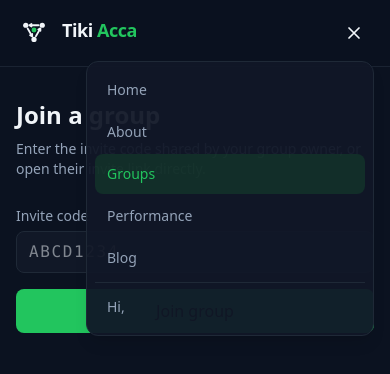
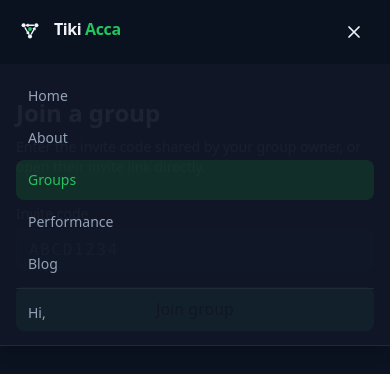
Before and after one commit to DanScreen/the-syndicate, a Next.js app in the folder apps/web/: page /groups/join in a window 390 px wide. Both pictures are taken after a click on the button "Open menu". Shown: the top 374 px of the page. Built offline with nearby package versions, Linux system fonts and the light colour scheme; no server answers.

Commit message:
Tighten mobile header: smaller logo and full-width menu
Keep only the wordmark and menu button on small screens; drop the always-
visible Sign up so the bar stops feeling cramped. Menu panel spans the
header width.

Co-authored-by: DanScreen <DanScreen@users.noreply.github.com>

```diff
--- a/apps/web/src/components/header.tsx
+++ b/apps/web/src/components/header.tsx
@@ -50,10 +50,15 @@ export function AppHeader({ userName }: { userName: string }) {
 
   return (
     <header className="sticky top-0 z-50 border-b border-border/80 bg-background/80 backdrop-blur-md">
-      <div className="mx-auto flex max-w-6xl items-center justify-between gap-3 px-4 py-3 md:gap-4 md:py-4">
+      <div className="relative mx-auto flex max-w-6xl items-center justify-between gap-3 px-4 py-3 md:gap-4 md:py-4">
         <div className="flex min-w-0 items-center gap-x-6">
           <div className="flex shrink-0 items-center gap-2.5">
-            <Logo href="/" size="md" />
+            <span className="md:hidden">
+              <Logo href="/" size="sm" />
+            </span>
+            <span className="hidden md:inline">
+              <Logo href="/" size="md" />
+            </span>
             <span className="relative -top-[3px] hidden text-sm text-muted md:inline">
               Social Group Betting
             </span>
--- a/apps/web/src/components/marketing/marketing-header.tsx
+++ b/apps/web/src/components/marketing/marketing-header.tsx
@@ -20,7 +20,8 @@ function desktopLinkClass(active: boolean) {
 /**
  * Signed-out marketing chrome for `/`, `/about`, and blog.
  * Signed-in users see `AppHeader` (logo + tagline + Home/About before Groups).
- * Below `md`, links collapse into a menu; Sign up stays visible as the primary CTA.
+ * Below `md`, links (including Sign up) collapse into a hamburger menu so the
+ * top bar stays a single compact row on phones.
  */
 export function MarketingHeader(_props: MarketingHeaderProps = {}) {
   const pathname = usePathname();
@@ -30,9 +31,14 @@ export function MarketingHeader(_props: MarketingHeaderProps = {}) {
 
   return (
     <header className="sticky top-0 z-50 border-b border-border/80 bg-background/80 backdrop-blur-md">
-      <div className="mx-auto flex max-w-6xl items-center justify-between gap-3 px-4 py-3 md:gap-4 md:py-4">
+      <div className="relative mx-auto flex max-w-6xl items-center justify-between gap-3 px-4 py-3 md:gap-4 md:py-4">
         <div className="flex min-w-0 items-center gap-2.5">
-          <Logo href="/" size="md" />
+          <span className="md:hidden">
+            <Logo href="/" size="sm" />
+          </span>
+          <span className="hidden md:inline">
+            <Logo href="/" size="md" />
+          </span>
           <span className="relative -top-[3px] hidden text-sm text-muted md:inline">
             Social Group Betting
           </span>
@@ -69,15 +75,8 @@ export function MarketingHeader(_props: MarketingHeaderProps = {}) {
             { href: "/about", label: "About", active: aboutActive },
             { href: "/blog", label: "Blog", active: blogActive },
             { href: "/sign-in", label: "Sign in" },
+            { href: "/sign-up", label: "Sign up", emphasis: "accent" },
           ]}
-          trailing={
-            <Link
-              href="/sign-up"
-              className="rounded-lg bg-accent px-3 py-1.5 text-sm font-medium text-black transition-colors hover:bg-accent-bright"
-            >
-              Sign up
-            </Link>
-          }
         />
       </div>
     </header>
--- a/apps/web/src/components/mobile-nav.tsx
+++ b/apps/web/src/components/mobile-nav.tsx
@@ -74,11 +74,11 @@ export function MobileNav({ links, footer, trailing }: MobileNavProps) {
   }, [open, close]);
 
   return (
-    <div ref={rootRef} className="relative flex items-center gap-2 md:hidden">
+    <div ref={rootRef} className="flex items-center gap-2.5 md:hidden">
       {trailing}
       <button
         type="button"
-        className="inline-flex h-10 w-10 items-center justify-center rounded-lg text-foreground transition-colors hover:bg-card"
+        className="inline-flex h-10 w-10 shrink-0 items-center justify-center rounded-lg text-foreground transition-colors hover:bg-card"
         aria-expanded={open}
         aria-controls={panelId}
         aria-label={open ? "Close menu" : "Open menu"}
@@ -93,9 +93,9 @@ export function MobileNav({ links, footer, trailing }: MobileNavProps) {
           id={panelId}
           role="navigation"
           aria-label="Site"
-          className="absolute right-0 top-full z-50 mt-2 w-[min(18rem,calc(100vw-2rem))] rounded-xl border border-border bg-card/95 p-2 shadow-lg backdrop-blur-md"
+          className="absolute inset-x-0 top-full z-50 border-b border-border bg-card/95 px-4 py-3 shadow-lg backdrop-blur-md"
         >
-          <ul className="flex flex-col gap-0.5">
+          <ul className="mx-auto flex max-w-6xl flex-col gap-0.5">
             {links.map((link) => (
               <li key={`${link.href}-${link.label}`}>
                 <Link
@@ -109,7 +109,9 @@ export function MobileNav({ links, footer, trailing }: MobileNavProps) {
             ))}
           </ul>
           {footer ? (
-            <div className="mt-1 border-t border-border pt-1">{footer}</div>
+            <div className="mx-auto mt-1 max-w-6xl border-t border-border pt-1">
+              {footer}
+            </div>
           ) : null}
         </div>
       ) : null}
```
Also changed, not shown: 2 other files (tests, documents, lock files or other folders).
